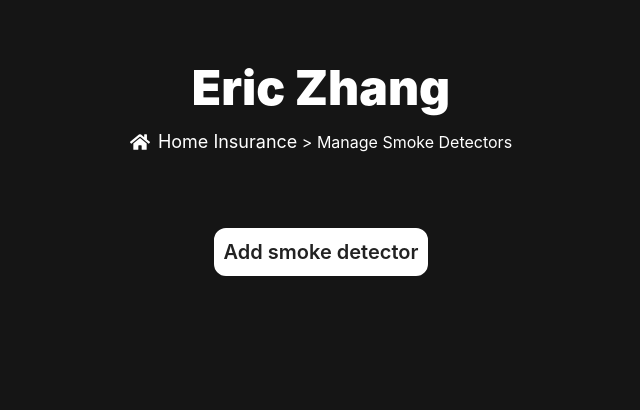
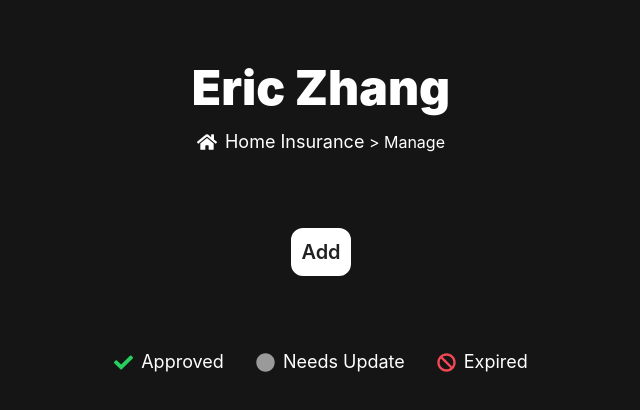
Before and after one commit to ez314/Live-Safe-and-Save, a Next.js app: page /manage in a window 1280 px wide. Shown: the top 410 px of the page, without its empty margins (319-959 px from the left). Built offline with nearby package versions, Linux system fonts and the light colour scheme.

Commit message:
Finish top part of manage page

```diff
--- a/pages/manage.tsx
+++ b/pages/manage.tsx
@@ -1,7 +1,11 @@
 import { NextPage } from "next"
+import { useRouter } from "next/router";
 import HomeSVG from "../components/svg/HomeSVG";
 
 const Manage: NextPage = () => {
+  const { query } = useRouter();
+  const itemName = query.itemName;
+
   return (
     <div className='mt-16 flex flex-col items-center text-custom-white-0'>
       <div className='text-5xl font-black'>Eric Zhang</div>
@@ -9,12 +13,36 @@ const Manage: NextPage = () => {
         <div className='flex flex-row items-center'>
           <HomeSVG width={20} height={20} />
           <div className='ml-2 text-lg cursor-pointer hover:underline'>Home Insurance</div>
-          <span>&nbsp;&gt; Manage Smoke Detectors</span>
+          <span>&nbsp;&gt; Manage {itemName}</span>
         </div>
       </div>
+
       <div className='mt-16 flex flex-col items-center'>
-        <div className='custom-btn'>Add smoke detector</div>
+        <div className='custom-btn'>Add {itemName}</div>
       </div>
+
+      <div className='mt-16 space-x-8 flex flex-row items-center'>
+        <div className='flex flex-row items-center'>
+          <svg xmlns="http://www.w3.org/2000/svg" width="19" height="19" viewBox="0 0 19 19" fill="none">
+            <path d="M6.45324 16.306L0.278237 10.131C-0.0927456 9.76002 -0.0927456 9.15852 0.278237 8.7875L1.62171 7.44399C1.99269 7.07297 2.59423 7.07297 2.96522 7.44399L7.12499 11.6037L16.0348 2.69399C16.4058 2.32301 17.0073 2.32301 17.3783 2.69399L18.7217 4.0375C19.0927 4.40848 19.0927 5.00999 18.7217 5.38101L7.79675 16.306C7.42573 16.677 6.82422 16.677 6.45324 16.306Z" fill="#26CF5E"/>
+          </svg>
+          <span className='ml-2 text-lg cursor-pointer hover:underline'>Approved</span>
+        </div>
+        <div className='flex flex-row items-center'>
+          <svg xmlns="http://www.w3.org/2000/svg" width="19" height="19" viewBox="0 0 19 19" fill="none">
+            <path d="M9.5 0.296875C4.41602 0.296875 0.296875 4.41602 0.296875 9.5C0.296875 14.584 4.41602 18.7031 9.5 18.7031C14.584 18.7031 18.7031 14.584 18.7031 9.5C18.7031 4.41602 14.584 0.296875 9.5 0.296875Z" fill="#9A9A9A"/>
+          </svg>
+          <span className='ml-2 text-lg cursor-pointer hover:underline'>Needs Update</span>
+        </div>
+        <div className='flex flex-row items-center'>
+          <svg xmlns="http://www.w3.org/2000/svg" width="19" height="19" viewBox="0 0 19 19" fill="none">
+            <path d="M9.5 0.296875C4.41728 0.296875 0.296875 4.41724 0.296875 9.5C0.296875 14.5828 4.41728 18.7031 9.5 18.7031C14.5827 18.7031 18.7031 14.5827 18.7031 9.5C18.7031 4.41728 14.5828 0.296875 9.5 0.296875ZM14.3282 4.67177C16.757 7.10051 16.9259 10.8127 15.0955 13.4161L5.58385 3.9045C8.18907 2.07293 11.9008 2.24441 14.3282 4.67177ZM4.67177 14.3282C2.24304 11.8995 2.07412 8.18733 3.90446 5.58388L13.4162 15.0955C10.811 16.9271 7.09917 16.7556 4.67177 14.3282Z" fill="#F24855"/>
+          </svg>
+          <span className='ml-2 text-lg cursor-pointer hover:underline'>Expired</span>
+        </div>
+      </div>
+
+
     </div>
   )
 }
```
